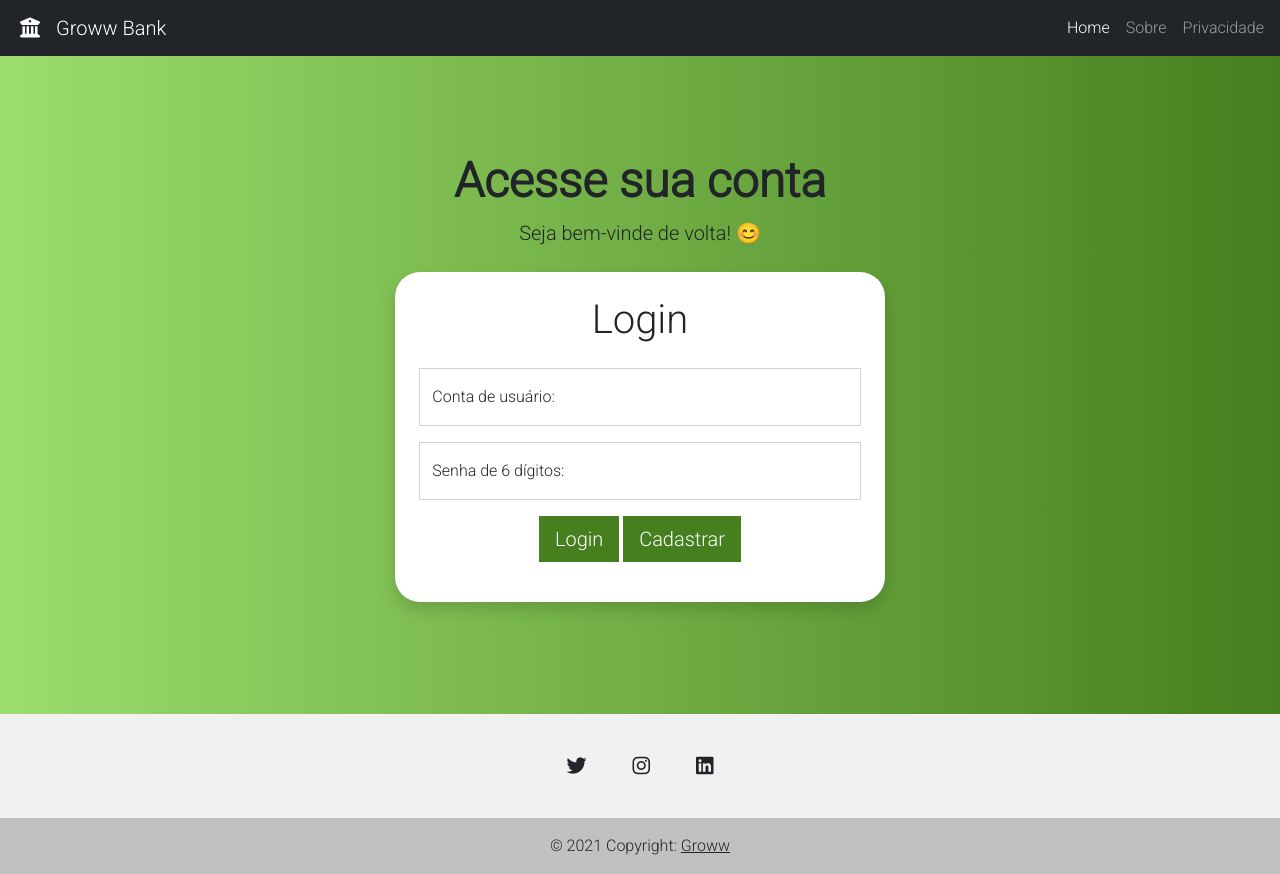
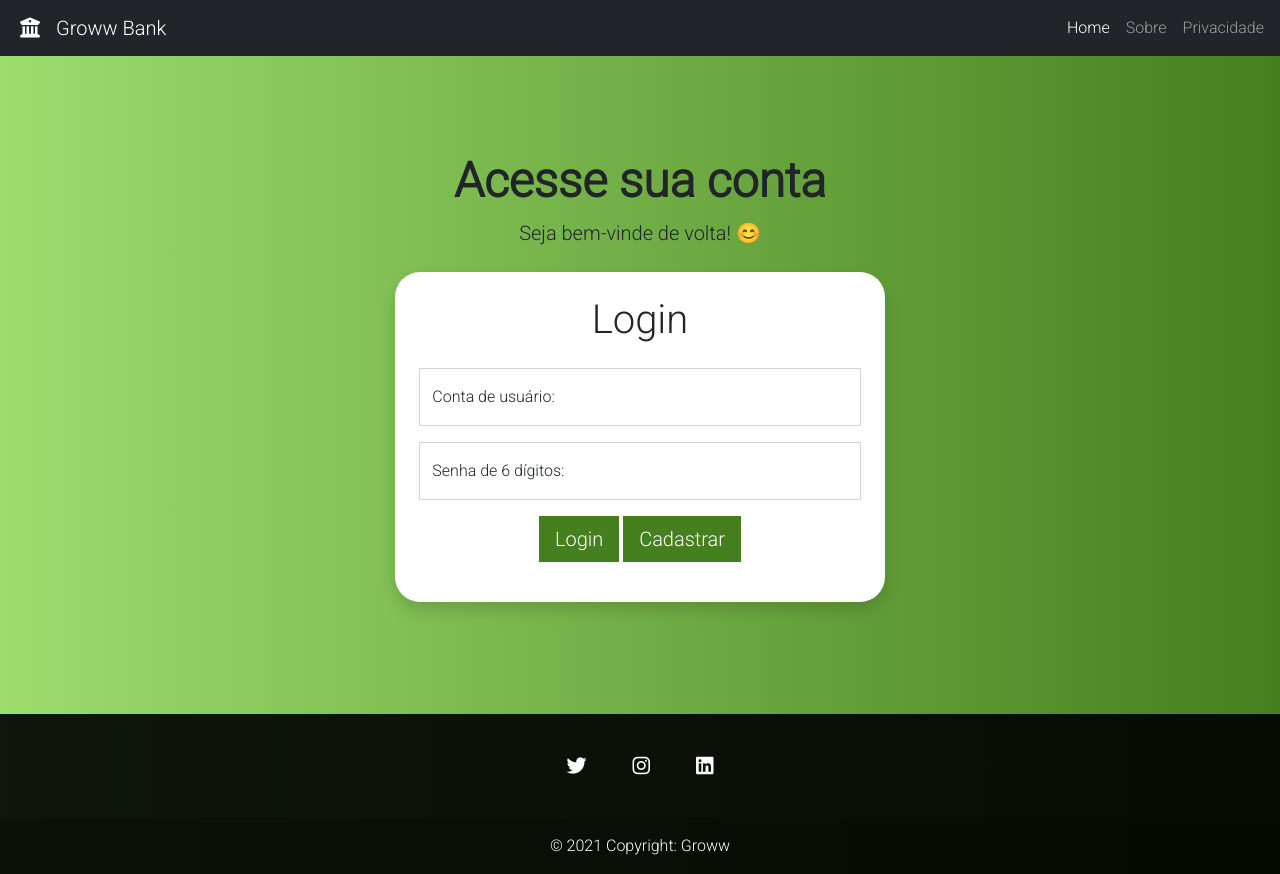
Before and after one commit to ludsilva/desafio-js-final, a plain HTML site: page index.html in a window 1280 px wide. Drawn offline with nearby package versions, Linux system fonts and the light colour scheme.

Commit message:
Update: footer and css

```diff
--- a/index.html
+++ b/index.html
@@ -67,23 +67,23 @@
     </div>
   </div>
 
-  <footer class="text-center text-white mt-5">
+  <footer class="footer text-center text-white mt-5">
     <div class="container pt-4">
       <section class="mb-4 social-media">
-        <a class="btn btn-link btn-floating btn-lg text-dark m-1" href="https://twitter.com/" role="button" data-mdb-ripple-color="dark">
+        <a class="btn btn-link btn-floating btn-lg text-white m-1" href="https://twitter.com/" role="button" data-mdb-ripple-color="dark">
           <i class="fab fa-twitter"></i>
         </a>
-        <a class="btn btn-link btn-floating btn-lg text-dark m-1" href="https://www.instagram.com/growwedu/" role="button" data-mdb-ripple-color="dark">
+        <a class="btn btn-link btn-floating btn-lg text-white m-1" href="https://www.instagram.com/growwedu/" role="button" data-mdb-ripple-color="dark">
           <i class="fab fa-instagram"></i>
         </a>
-        <a class="btn btn-link btn-floating btn-lg text-dark m-1" href="https://br.linkedin.com/company/growwdev" role="button" data-mdb-ripple-color="dark">
+        <a class="btn btn-link btn-floating btn-lg text-white m-1" href="https://br.linkedin.com/company/growwdev" role="button" data-mdb-ripple-color="dark">
           <i class="fab fa-linkedin"></i>
         </a>
       </section>
     </div>
-    <div class="text-center text-dark p-3 copyright">
-      © 2021 Copyright:
-      <a class="text-dark" href="https://groww.com.br/">Groww</a>
+    <div class="text-center text-white p-3 copyright">
+     <span>© 2021 Copyright:</span>
+      <a class="text-white" href="https://groww.com.br/">Groww</a>
     </div>
   </footer>
 
--- a/src/css/dashboard.css
+++ b/src/css/dashboard.css
@@ -84,6 +84,6 @@ body{
   }
 
   #wrapper.toggled #sidebar-wrapper {
-    margin-left: -15rem;
+    margin-left: -16rem;
   }
 }
--- a/src/css/main.css
+++ b/src/css/main.css
@@ -1,20 +1,4 @@
-/*
-467f1d
-
-*/
-
 @import url('https://fonts.googleapis.com/css2?family=Roboto:ital,wght@0,100;0,300;1,300&display=swap');
-
-:root {
-  --main-bg-color: #009d63;
-  --main-text-color: #009d63;
-  --second-text-color: #bbbec5;
-  --second-bg-color:  #c1efde;
-  --footer-bg-color: #f1f1f1;
-
-/* Mudar as colors*/
-}
-
 
 body{
   font-family: 'Roboto', sans-serif;
@@ -29,10 +13,20 @@ body{
   border-radius: 25px;
 }
 
-footer{
-  background-color: var(--footer-bg-color);
+.footer{
+  background-color: rgba(0, 0, 0, 0.9);
+}
+
+.footer i:hover{
+  color: #b3b3b3;
+  cursor: pointer;
 }
 
 .copyright{
   background-color: rgba(0, 0, 0, 0.2);
 }
+
+.copyright a{
+  text-decoration: none;
+  cursor: pointer;
+}
```
Also changed, not shown: registration.html (+7 -7 lines).
